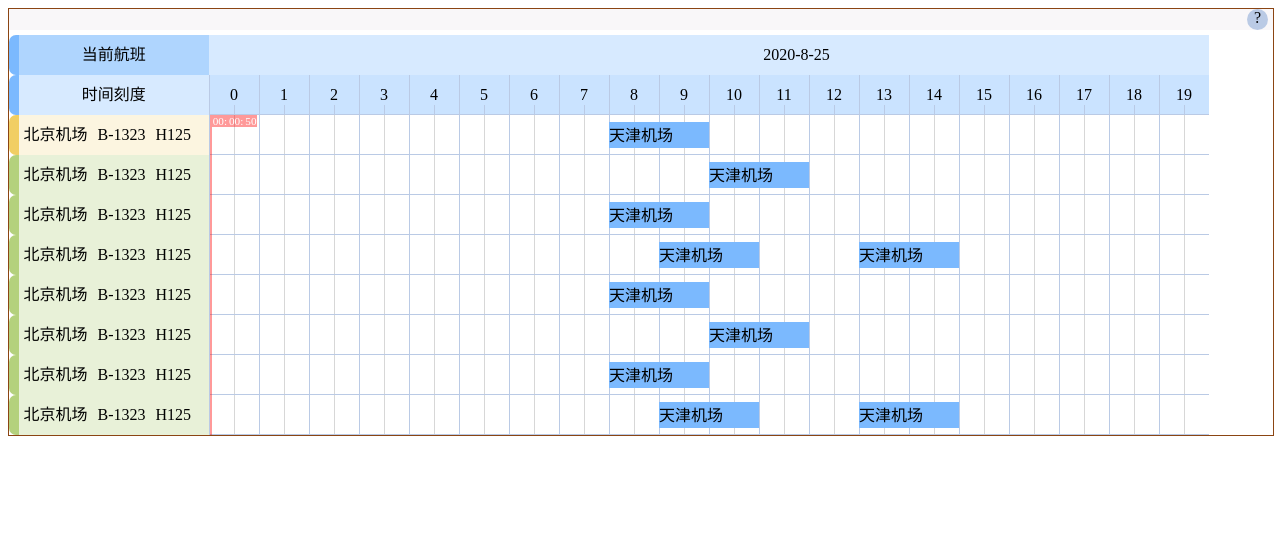
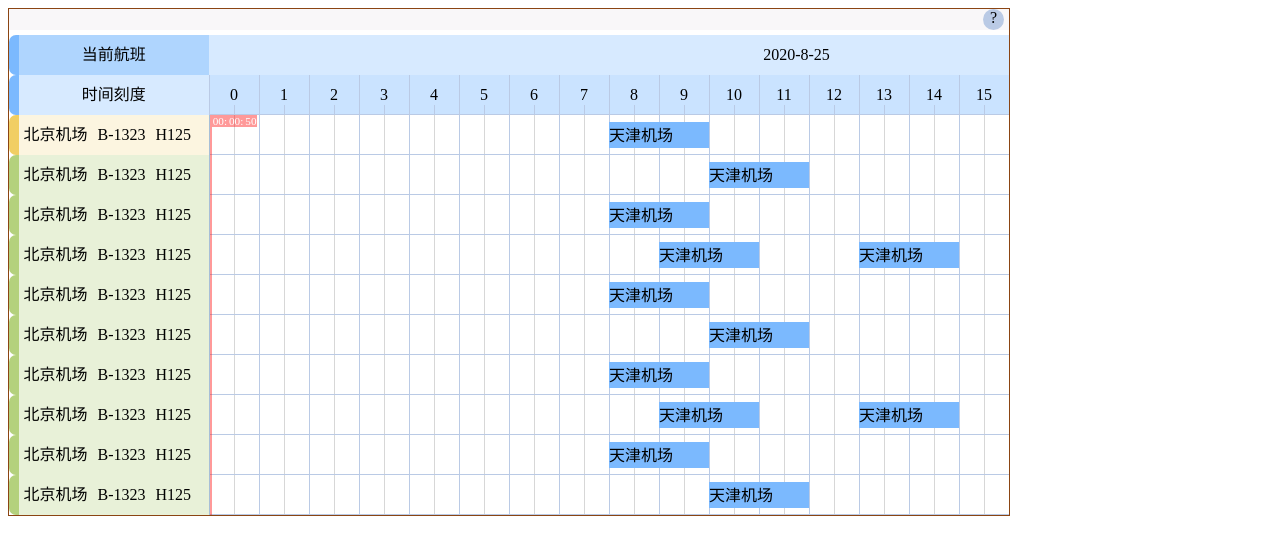
Before and after one commit to xihaoshangdi/vue-gantt-chart, a Vue app: page /#/ in a window 1280 px wide. Shown: the top 554 px of the page. Built offline with nearby package versions, Linux system fonts and the light colour scheme.

Commit message:
更新甘特图结构

```diff
--- a/src/App.vue
+++ b/src/App.vue
@@ -1,11 +1,13 @@
 <template>
   <GanttChart
+    :show-header="showHeader"
     @drag-drop="clickbtn"
     @show-menu="showMenu"
     :gantt-data="GanttData"
     :gantt-legend="GanttLegend"
     :gantt-current-time="GanttCurrentTime"
-    :gantt-time-section="GanttTime">
+    :time-section="GanttTime"
+  >
     <template v-slot:side-box="{item}">
       <Xxx :da="item"/>
     </template>
@@ -24,6 +26,8 @@ export default {
   components: { Yyy, Xxx, GanttChart },
   data () {
     return {
+      showHeader: true,
+      headerData: ['a', 'b'],
       GanttTime: {
         start: '2020/08/25 00:00:00',
         end: '2020/08/28 22:00:00'
@@ -399,6 +403,7 @@ export default {
           ]
         }
       ],
+
       GanttCurrentTime: new Date('2020/08/25 00:00:00').getTime(),
       GanttLegend: {
         正在飞行: '#B4D17D',
--- a/src/components/BaseGanttComponents/chart-block.vue
+++ b/src/components/BaseGanttComponents/chart-block.vue
@@ -1,7 +1,6 @@
 <template>
   <div class="block"
        @dragover.stop="onDragOver"
-
        @drop.stop="onDrop">
     <template
       v-for="(item,index) in block.childArrary">
@@ -24,11 +23,11 @@ import dayjs from 'dayjs'
 export default {
   name: 'chart-block',
   props: ['block', 'baseSemi'],
-  inject: ['ganttTimeSectionDayJS'],
+  inject: ['timeSectionDayJs'],
   methods: {
     occupy (bar) {
       const during = dayjs(bar.end).diff(dayjs(bar.start), 'minute')
-      const spendHour = dayjs(dayjs(bar.start)).diff(this.ganttTimeSectionDayJS.start, 'hour')
+      const spendHour = dayjs(dayjs(bar.start)).diff(this.timeSectionDayJs.start, 'hour')
       return { width: this.baseSemi / 60 * during + 'px', left: spendHour * this.baseSemi + 'px' }
     },
     onDragStart (bar, event) {
@@ -60,12 +59,11 @@ export default {
 
 <style scoped lang="scss">
   .block {
-    position: relative;
-    width: 100%;
     background-image: url("../../assets/background.png");
     display: flex;
     flex-direction: row;
     align-items: center;
+    overflow: hidden;
   }
   .bar{
     position: absolute;
--- a/src/components/BaseGanttComponents/chart-container.vue
+++ b/src/components/BaseGanttComponents/chart-container.vue
@@ -1,20 +1,10 @@
 <template>
-  <div class="chart-box">
-    <div :style="chartStyle" >
-      <div>
-        <template v-for="(item,index) in day">
-          <div :style="dateStyle" :key="index">{{item}}</div>
-        </template>
-      </div>
-      <div>
-        <template v-for="(item,index) in hour">
-          <div class="hour" :style="hourStyle" :key="index">{{item}}</div>
-        </template>
-      </div>
+  <div class="container">
+    <div :style="chartStyle">
+      <!--时间轴-->
       <time-line :baseSemi="baseSemi" :spendTime="spendTime" />
       <!--灰色遮罩-->
       <div class="mask" :style="mask"></div>
-      <div class="container">
         <template v-for="(block,index) in ganttData">
           <chart-block
             :key="index"
@@ -31,19 +21,17 @@
           </chart-block>
         </template>
       </div>
-    </div>
   </div>
 </template>
 
 <script>
-import { handleDaySet, handleHourSet } from '@/lib/GanttUnit'
 import ChartBlock from '@/components/BaseGanttComponents/chart-block'
 import TimeLine from '@/components/BaseGanttComponents/time-line'
 export default {
   name: 'chart-container',
   components: { TimeLine, ChartBlock },
-  props: ['chartHeight', 'baseSemi', 'blockHeight', 'spendTime'],
-  inject: ['ganttData', 'ganttTimeSectionDayJS'],
+  props: ['chartStyle', 'baseSemi', 'blockHeight', 'spendTime'],
+  inject: ['ganttData'],
   data () {
     return {
       activeIndex: -1,
@@ -54,38 +42,6 @@ export default {
     }
   },
   computed: {
-    chartWidth () {
-      const semis = this.ganttTimeSectionDayJS.end.diff(this.ganttTimeSectionDayJS.start, 'hour')
-      return this.baseSemi * semis
-    },
-    chartStyle () {
-      return { // 甘特图真实的渲染长度
-        width: `${this.chartWidth}px`,
-        height: `${this.chartHeight}px`,
-        position: 'relative'
-      }
-    },
-    dateStyle () {
-      return { // 日期条的渲染长度
-        width: this.baseSemi * 24 + 'px',
-        height: `${this.blockHeight}px`,
-        lineHeight: this.blockHeight + 'px'
-      }
-    },
-    hourStyle () {
-      return { // 时间条的渲染长度
-        width: this.baseSemi + 'px',
-        height: `${this.blockHeight}px`,
-        lineHeight: this.blockHeight + 'px'
-      }
-    },
-    hour () {
-      const hours = this.ganttTimeSectionDayJS.end.diff(this.ganttTimeSectionDayJS.start, 'hour')
-      return handleHourSet(hours)
-    },
-    day () {
-      return handleDaySet(this.ganttTimeSectionDayJS)
-    },
     blockStyle () {
       return {
         backgroundSize: `${this.baseSemi}px 100%`,
@@ -118,28 +74,9 @@ export default {
 </script>
 
 <style scoped lang="scss">
-  .chart-box{
-    width: 1000px;
-    overflow-y: hidden;
-    & > div:first-child > div:nth-child(-n+2){
-      width: 100%;
-      display: flex;
-      flex-direction: row;
-      flex-flow: nowrap;
-      text-align: center;
-      &:first-child{
-        background-color: rgba(123,185,254,0.3);
-      }
-      &:nth-child(2){
-        background-color: rgba(123,185,254,0.4);
-      }
-    }
-  }
-  .hour{
-    background-image: url("../../assets/header.png");
-  }
   .container{
-    height: 320px;
+    position: relative;
+    height: 400px;
     overflow: auto;
   }
   .mask{
--- /dev/null
+++ b/src/components/BaseGanttComponents/chart-header.vue
@@ -0,0 +1,122 @@
+<template>
+    <div class="header">
+        <div class="side">
+          <template v-for="(item,index) in headerData">
+            <div :class="`side-`+index" :key="item">
+              <div></div>
+              <div>{{item}}</div>
+            </div>
+          </template>
+        </div>
+        <div class="container" >
+          <div :style="{width:chartWidth+'px'}">
+            <div>
+              <template v-for="(item,index) in day">
+                <div :style="dateStyle" :key="index">{{item}}</div>
+              </template>
+            </div>
+            <div>
+              <template v-for="(item,index) in hour">
+                <div class="hour" :style="hourStyle" :key="index">{{item}}</div>
+              </template>
+            </div>
+          </div>
+        </div>
+    </div>
+</template>
+
+<script>
+import { handleDaySet, handleHourSet } from '@/lib/GanttUnit'
+export default {
+  name: 'chart-header',
+  props: ['headerData', 'showHeader', 'baseSemi', 'blockHeight', 'chartWidth'],
+  inject: ['timeSectionDayJs'],
+  computed: {
+    dateStyle () {
+      return { // 日期条的渲染长度
+        width: this.baseSemi * 24 + 'px',
+        height: `${this.blockHeight}px`,
+        lineHeight: this.blockHeight + 'px'
+      }
+    },
+    hourStyle () {
+      return { // 时间条的渲染长度
+        width: this.baseSemi + 'px',
+        height: `${this.blockHeight}px`,
+        lineHeight: this.blockHeight + 'px'
+      }
+    },
+    hour () {
+      const hours = this.timeSectionDayJs.end.diff(this.timeSectionDayJs.start, 'hour')
+      return handleHourSet(hours)
+    },
+    day () {
+      return handleDaySet(this.timeSectionDayJs)
+    }
+  }
+}
+</script>
+
+<style scoped lang="scss">
+  .header{
+    display: flex;
+    flex-direction: row;
+  }
+  .side{
+    min-width: 200px;
+    & > div{
+      display: flex;
+      flex-direction: row;
+    }
+    & > div > div:first-child{
+      height: 40px;
+      width: 10px;
+      display: inline-block;
+      border-radius: 7px 0 0 7px;
+    }
+    & > div > div:nth-child(2){
+      width: 100%;
+      text-align: center;
+      line-height: 40px;
+    }
+  }
+  .side-0{
+    & >div:first-child{
+      background-color: rgba(123, 185, 254, 1);
+    }
+    & >div:nth-child(2){
+      background-color: rgba(123, 185, 254, 0.6);
+    }
+  }
+  .side-1{
+    & >div:first-child{
+      background-color: rgba(123, 185, 254, 1);
+    }
+    & >div:nth-child(2){
+      background-color: rgba(123, 185, 254, 0.3);
+    }
+  }
+  .container{
+    overflow: auto;
+    &::-webkit-scrollbar {
+      display: none;
+    }
+    &> div > div:nth-child(-n+2){
+      width: 100%;
+      display: flex;
+      flex-direction: row;
+      flex-flow: nowrap;
+      text-align: center;
+      &:first-child{
+        background-color: rgba(123,185,254,0.3);
+      }
+      &:nth-child(2){
+        background-color: rgba(123,185,254,0.4);
+      }
+    }
+  }
+
+  .hour{
+    background-image: url("../../assets/header.png");
+  }
+</style>
--- a/src/components/BaseGanttComponents/chart-side.vue
+++ b/src/components/BaseGanttComponents/chart-side.vue
@@ -1,38 +1,25 @@
 <template>
-  <div class="gantt-side" >
-    <div class="header">
-      <template v-for="item in headerSide">
-        <div :key="item">
-          <div></div>
-          <div>{{item}}</div>
-        </div>
-      </template>
-    </div>
-    <div class="side">
+  <div class="side" :style="{height: chartHeight+'px'}">
       <template v-for="(item,index) in gantt_side">
-        <template >
-          <div
-            :key="index"
-            @contextmenu.capture.stop="onMenu(item,$event)">
+          <div :key="index" :style="sideHeight" @contextmenu.capture.stop="onMenu(item,$event)">
             <div></div>
             <slot :item="item"></slot>
           </div>
-        </template>
       </template>
-    </div>
   </div>
 </template>
 
 <script>
 export default {
   name: 'chart-side',
+  props: ['blockHeight', 'chartHeight'],
   inject: ['ganttData'],
   computed: {
-    headerSide () {
-      return ['当前航班', '时间刻度']
-    },
     gantt_side () {
       return this.ganttData
+    },
+    sideHeight () {
+      return { height: this.blockHeight + 'px' }
     }
   },
   methods: {
@@ -48,63 +35,28 @@ export default {
 </script>
 
 <style scoped lang="scss">
-  .gantt-side {
+  .side{
     min-width: 200px;
-    height: 320px;
-  }
-  .header > div {
-    display: flex;
-    flex-direction: row;
-    & > div:first-child{
+    overflow-y: auto;
+    &::-webkit-scrollbar {
+      display: none;
+    }
+    & >div {
+      display: flex;
+      flex-direction: row;
+    }
+    & > div > div:first-child{
       height: 40px;
       width: 10px;
       display: inline-block;
       border-radius: 7px 0 0 7px;
     }
-    & > div:nth-child(2){
+    & >div > div:nth-child(2){
       width: 100%;
       text-align: center;
       line-height: 40px;
     }
-    &:first-child{
-      & >div:first-child{
-        background-color: rgba(123, 185, 254, 1);
-      }
-      & >div:nth-child(2){
-        background-color: rgba(123, 185, 254, 0.6);
-      }
-    }
-    &:nth-child(2){
-      & >div:first-child{
-        background-color: rgba(123, 185, 254, 1);
-      }
-      & >div:nth-child(2){
-        background-color: rgba(123, 185, 254, 0.3);
-      }
-    }
-  }
-
-  .side{
-    height: 320px;
-    overflow: auto;
-    &::-webkit-scrollbar {
-      display: none;
-    }
-    & >div{
-      display: flex;
-      flex-direction: row;
-      & > div:first-child{
-        height: 40px;
-        width: 10px;
-        display: inline-block;
-        border-radius: 7px 0 0 7px;
-      }
-      & > div:nth-child(2){
-        width: 100%;
-        text-align: center;
-        line-height: 40px;
-      }
-      &:first-child{
+    & > div:first-child{
         & >div:first-child{
           background-color: rgba(241, 206, 99, 1);
         }
@@ -112,7 +64,7 @@ export default {
           background-color: rgba(241, 206, 99, 0.2);
         }
       }
-      &:nth-child(n+2){
+    & > div:nth-child(n+2){
         & >div:first-child{
           background-color: rgba(180, 209, 125, 1);
         }
@@ -121,6 +73,4 @@ export default {
         }
       }
     }
-  }
-
 </style>
--- a/src/components/BaseGanttComponents/time-line.vue
+++ b/src/components/BaseGanttComponents/time-line.vue
@@ -35,11 +35,12 @@ export default {
 <style lang="scss" scoped>
   .timeline{
     position: absolute;
-    height: 320px;
+    height: 100%;
     width: 2px;
     background-color: rgba(255, 0, 0, 0.4);
     z-index: 10;
     & > div{
+      position: fixed;
       margin-left: 2px;
       user-select: none;
       font-size: 0.7rem;
--- a/src/components/GanttChart.vue
+++ b/src/components/GanttChart.vue
@@ -2,21 +2,34 @@
   <div class="gantt-layout">
     <!--图例组件：可选配置      -->
     <chart-legend :gantt-legend="ganttLegend"/>
+    <!--头部组件：可选配置-->
+    <chart-header
+      v-show="showHeader"
+      :header-data="headerData"
+      :block-height="blockHeight"
+      :base-semi="baseSemi"
+      :show-header="showHeader"
+      :chart-width="chartWidth"
+    />
+    <!--甘特图区域组件：必选-->
     <div class="gantt-area">
       <!--甘特图Side数据组件-->
       <chart-side
         v-on="$listeners"
-        v-slot="{item}">
+        v-slot="{item}"
+        :block-height="blockHeight"
+        :chart-height="chartHeight"
+      >
         <slot name="side-box" :item="item"></slot>
       </chart-side>
       <!--甘特图中心数据组件 -->
       <chart-container
         v-on="$listeners"
-        :chart-height="chartHeight"
-        :baseSemi="baseSemi"
-        :blockHeight="blockHeight"
-        :spendTime="spendTime"
-        v-slot="{item}">
+        v-slot="{item}"
+        :base-semi="baseSemi"
+        :block-height="blockHeight"
+        :chart-style="chartStyle"
+        :spend-time="spendTime">
         <slot name="container-box" :item="item"></slot>
       </chart-container>
     </div>
@@ -24,6 +37,7 @@
 </template>
 
 <script>
+import ChartHeader from '@/components/BaseGanttComponents/chart-header'
 import ChartLegend from '@/components/BaseGanttComponents/chart-legend'
 import ChartContainer from '@/components/BaseGanttComponents/chart-container'
 import ChartSide from '@/components/BaseGanttComponents/chart-side'
@@ -33,6 +47,26 @@ dayjs.extend(isBetween)
 export default {
   name: 'GanttChart',
   props: {
+    // 甘特图表头配置
+    showHeader: { // 甘特图表头显示
+      type: Boolean,
+      default: true
+    },
+    headerData: { // 甘特图表头自定义
+      type: Array,
+      validator: function (value) {
+        return value.length === 2
+      },
+      default: () => {
+        return ['当前航班', '时间刻度']
+      }
+    },
+    timeSection: { // 甘特图时间区间
+      type: Object,
+      default: () => {
+        return { start: dayjs(new Date()), end: dayjs(new Date()).add(3, 'day') }
+      }
+    },
     // 甘特图配置
     baseSemi: { // 一小时的基准宽度
       type: Number,
@@ -52,12 +86,6 @@ export default {
         return null
       }
     },
-    ganttTimeSection: { // 甘特图时间区间
-      type: Object,
-      default: () => {
-        return { start: dayjs(new Date()), end: dayjs(new Date()).add(3, 'day') }
-      }
-    },
     ganttCurrentTime: { // 甘特图时间轴时间
       type: Number,
       default: 0
@@ -67,14 +95,31 @@ export default {
       required: true
     }
   },
+  provide () {
+    return {
+      headerData: this.headerData,
+      timeSectionDayJs: this.timeSectionDayJs,
+      ganttData: this.ganttData
+    }
+  },
   computed: {
-    ganttTimeSectionDayJS () { // 传入的甘特图时间区间转化为DayJs
-      return { start: dayjs(this.ganttTimeSection.start), end: dayjs(this.ganttTimeSection.end) }
+    timeSectionDayJs () { // 传入的甘特图时间区间转化为DayJs
+      return { start: dayjs(this.timeSection.start), end: dayjs(this.timeSection.end) }
+    },
+    chartWidth () {
+      const semis = this.timeSectionDayJs.end.diff(this.timeSectionDayJs.start, 'hour')
+      return this.baseSemi * semis
+    },
+    chartStyle () {
+      return { // 甘特图真实的渲染长度
+        width: `${this.chartWidth}px`,
+        position: 'relative'
+      }
     },
     spendTime () { // 计算当前时间与甘特图起始时间的差值
       let time
-      if (dayjs(this.ganttCurrentTime).isBetween(this.ganttTimeSectionDayJS.start, this.ganttTimeSectionDayJS.end, null, '[')) {
-        time = dayjs(dayjs(this.ganttCurrentTime)).diff(this.ganttTimeSectionDayJS.start, 'second') // 差值时间
+      if (dayjs(this.ganttCurrentTime).isBetween(this.timeSectionDayJs.start, this.timeSectionDayJs.end, null, '[')) {
+        time = dayjs(dayjs(this.ganttCurrentTime)).diff(this.timeSectionDayJs.start, 'second') // 差值时间
       } else {
         console.error('错误的时间')
         time = 0
@@ -82,16 +127,12 @@ export default {
       return time
     }
   },
-  provide () {
-    return {
-      ganttData: this.ganttData,
-      ganttTimeSectionDayJS: this.ganttTimeSectionDayJS
-    }
-  },
-  components: { ChartSide, ChartLegend, ChartContainer },
+
+  components: { ChartHeader, ChartSide, ChartLegend, ChartContainer },
   mounted () { // 滚动同步
-    const side = document.querySelector('.side')
-    const container = document.querySelector('.container')
+    const header = document.querySelector('.header > .container')
+    const side = document.querySelector('.gantt-area > .side')
+    const container = document.querySelector('.gantt-area > .container')
     const area = document.querySelector('.gantt-area')
     let flag = ''
     area.addEventListener('mouseenter', (event) => {
@@ -100,7 +141,10 @@ export default {
       if (className.includes('side')) flag = 'side'
     }, true)
     area.addEventListener('scroll', (event) => {
-      if (flag === 'container') side.scrollTop = event.target.scrollTop
+      if (flag === 'container') {
+        side.scrollTop = event.target.scrollTop
+        header.scrollLeft = event.target.scrollLeft
+      }
       if (flag === 'side') container.scrollTop = event.target.scrollTop
     }, true)
   }
@@ -113,16 +157,13 @@ export default {
     margin: 0;
     padding: 0;
     border: 1px solid saddlebrown;
-    overflow: hidden;
-    width: 100%;
+    width: 1000px;
     & > *{
       box-sizing: border-box;
     }
   }
-
   .gantt-area{
     display: flex;
     flex-direction: row;
   }
-
 </style>
```
